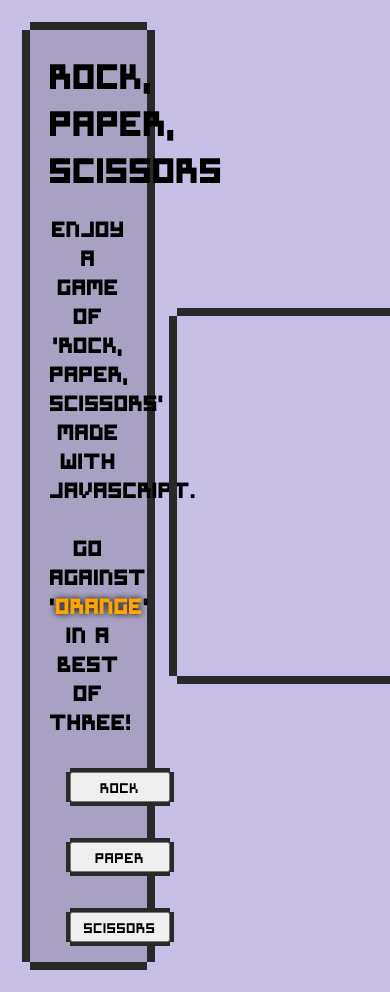
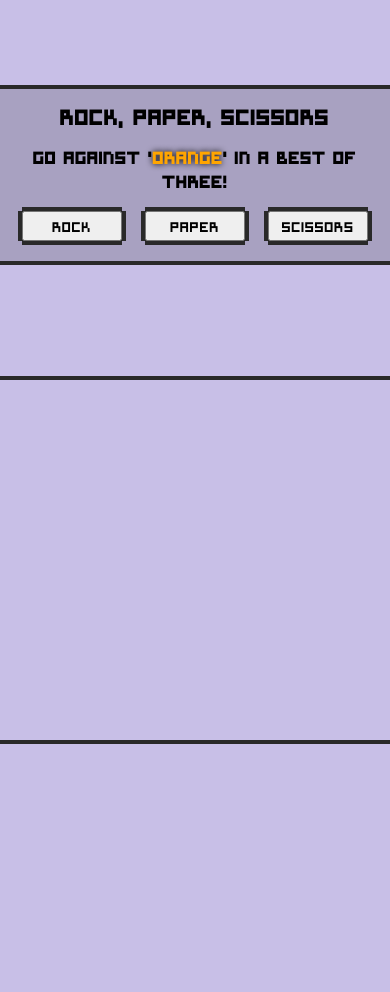
Before and after one commit to LucasBerra/rock-paper-scissors, a plain HTML site: page index.html in a window 390 px wide. After the commit the page ends 844 px from the top, so only its background shows below. Drawn offline with Linux system fonts and the light colour scheme.

Commit message:
Add files via upload

```diff
--- a/index.html
+++ b/index.html
@@ -23,8 +23,8 @@
   <div id="page-body">
     <header>
       <h1>Rock, Paper, Scissors</h1>
-      <h2>Enjoy a game of 'Rock, Paper, Scissors' made with JavaScript.<br><br>
-          Go against '<span style="color:orange; text-shadow: black 0 0 6px;">Orange</span>' in a best of three!</h2>
+      <h2>Enjoy a game of 'Rock, Paper, Scissors' made with JavaScript.</h2>
+      <h3>Go against '<span style="color:orange; text-shadow: black 0 0 6px;">Orange</span>' in a best of three!</h3>
       <div>
         <button class="game-button" onclick="rock()">ROCK</button>
         <button class="game-button" onclick="paper()">PAPER</button>
--- a/js/main.js
+++ b/js/main.js
@@ -102,15 +102,13 @@ function scissors() {
   if (rivalImg.getAttribute("class") === "paper") {
     ownPoints += 1;
     roundResult.textContent = "You win!";
-    roundContainer.appendChild(roundResult);
   } else if (rivalImg.getAttribute("class") === "rock") {
     rivalPoints += 1;
     roundResult.textContent = "Orange wins";
-    roundContainer.appendChild(roundResult);
   } else if (rivalImg.getAttribute("class") === "scissors") {
     roundResult.textContent = "Tied, try again";
-    roundContainer.appendChild(roundResult);
   }
+  roundContainer.appendChild(roundResult);
 
   currentGame.appendChild(roundContainer);
   gameEndCheck();
--- a/scss/index.scss
+++ b/scss/index.scss
@@ -25,15 +25,20 @@ body {
 }
 
 header {
-  margin: 30px;
+  margin: 15px;
   padding: 0 20px;
   width: 30vw;
+  max-width: 555px;
   background-color: rgba($color: #292929, $alpha: 0.2);
   color: #000000;
   box-shadow:   -8px 0 0 0 #292929,
                  8px 0 0 0 #292929,
                  0 -8px 0 0 #292929,
                  0 8px 0 0 #292929;
+  h3 {
+    font-size: 20px;
+    margin: 0 0 10px;
+  }
 }
 
 h2 {
@@ -57,11 +62,15 @@ button {
 }
 
 main {
+  margin: 15px;
   display: flex;
   justify-content: center;
+  align-content: flex-start;
+  gap: 0;
   flex-wrap: wrap;
   min-height: 360px;
-  width: 800px;
+  width: 740px;
+  max-width: 100%;
   box-shadow:   -8px 0 0 0 #292929,
                  8px 0 0 0 #292929,
                  0 -8px 0 0 #292929,
@@ -89,3 +98,104 @@ img {
     width: 100%;
   }
 }
+
+/******************** MEDIA QUERIES ********************/
+
+@media (max-width: 1200px) {
+  #page-body {
+    flex-direction: column;
+  }
+
+  header {
+    margin: 15px;
+    padding: 0 20px;
+    width: 100%;
+    h1 {
+      font-size: 24px;
+    }
+    h2 {
+      display: none;
+    }
+    h3 {
+      font-size: 18px;
+    }
+    box-shadow:  -6px 0 0 0 #292929,
+                 6px 0 0 0 #292929,
+                 0 -6px 0 0 #292929,
+                 0 6px 0 0 #292929;
+  }
+
+  main {
+    box-shadow: -6px 0 0 0 #292929,
+                6px 0 0 0 #292929,
+                0 -6px 0 0 #292929,
+                0 6px 0 0 #292929;
+  }
+
+  .round-container {
+    img {
+      width: 100px;
+    }
+  }
+}
+
+@media (max-width: 768px) {
+  header {
+    margin-top: 0;
+    padding: 0;
+    box-shadow:  -4px 0 0 0 #292929,
+                 4px 0 0 0 #292929,
+                 0 -4px 0 0 #292929,
+                 0 4px 0 0 #292929;
+    h1 {
+      font-size: 20px;
+    }
+    h3 {
+      font-size: 16px;
+    }
+    button {
+      margin: 10px 10px 20px;
+    }
+  }
+
+  main {
+    box-shadow:  -4px 0 0 0 #292929,
+                 4px 0 0 0 #292929,
+                 0 -4px 0 0 #292929,
+                 0 4px 0 0 #292929;
+  }
+
+  .round-container {
+    img {
+      width: 72px;
+    }
+    h3 {
+      font-size: 15px;
+    }
+  }
+}
+
+@media (max-width: 576px) {
+  header {
+    h3 {
+      margin: 10px;
+    }
+    button {
+      margin: 8px 8px 20px;
+    }
+  }
+}
+
+
+
+// Small devices (landscape phones, 576px and up)
+@media (max-width: 576px) {}
+
+// Medium devices (tablets, 768px and up)
+@media (max-width: 768px) {}
+
+// Large devices (desktops, 992px and up)
+@media (max-width: 992px) {}
+
+// X-Large devices (large desktops, 1200px and up)
+@media (max-width: 1200px) {}
```
Also changed, not shown: scss/index.css, 1 other file.
